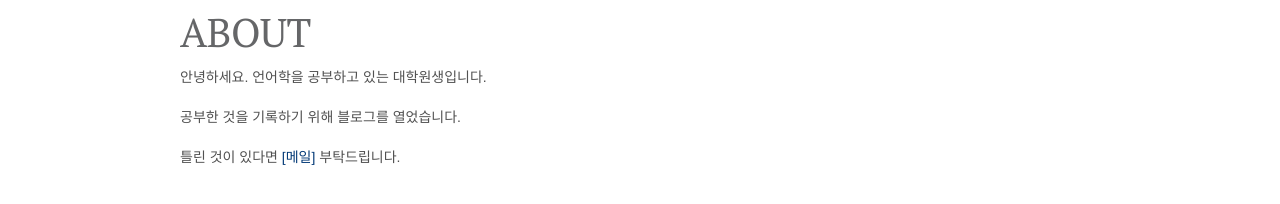
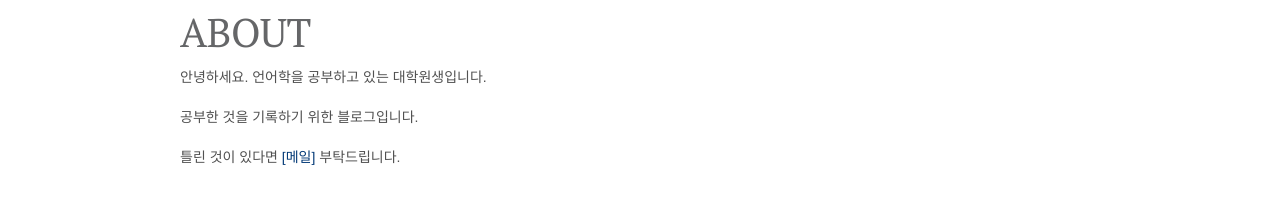
Before and after one commit to finddme/finddme.github.io, a Jekyll site: the page built from about.md, in a window 1280 px wide. Shown: the part 123-327 px from the top of the page. Built offline with Jekyll 4.4.1, drawn with Linux system fonts in a browser that asks for light colours; nearby versions of some CDN libraries; comment, search, counter and statistics services are not loaded.

Commit message:
Update about.md

```diff
--- a/about.md
+++ b/about.md
@@ -5,6 +5,6 @@ title: About
 
 안녕하세요. 언어학을 공부하고 있는 대학원생입니다.
 
-공부한 것을 기록하기 위해 블로그를 열었습니다.
+공부한 것을 기록하기 위한 블로그입니다.
 
 틀린 것이 있다면 <a href="mailto:info@example.com?subject=subject&cc=cc@example.com">[메일] </a> 부탁드립니다.
```
